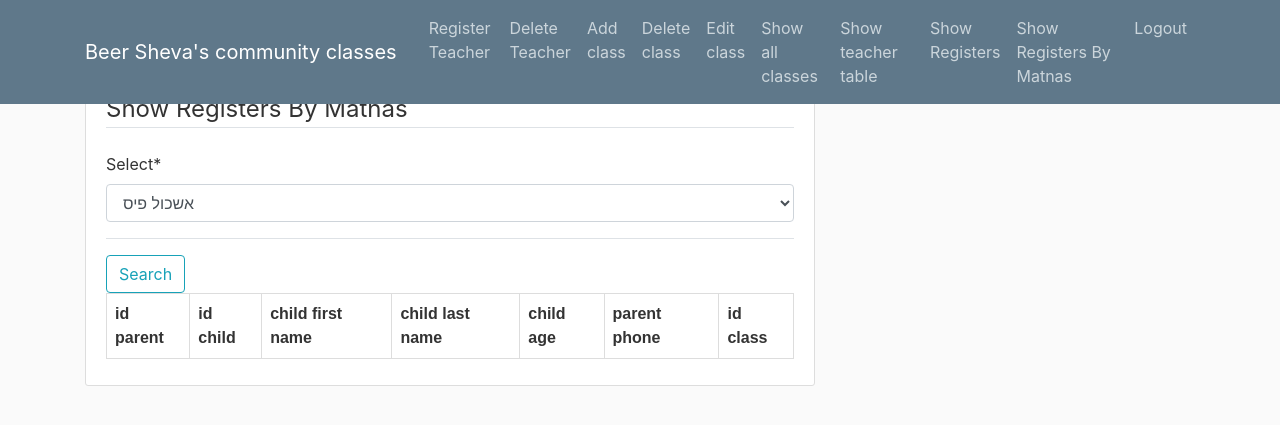
After one commit to noynegines/django_project, a Django app: page /showRegistersByMatnas/ in a window 1280 px wide. The commit adds this page. Shown: the top 425 px of the page. Run offline with Django 3.2, Linux system fonts and the light colour scheme; lists and menus that the app fills with data are empty; some libraries are stand-ins or nearby versions.

Commit message:
PM2020T11-4

```diff
--- a/django_project/urls.py
+++ b/django_project/urls.py
@@ -29,7 +29,6 @@ urlpatterns = [
     path('groupActivityTable/',user_views.GroupActivitiesTable,name ='groupActivityTable'),
     path('AdminGroupActivityTable/',user_views.AdminGroupActivitiesTable,name ='AdminGroupActivityTable'),
     path('AddActivitiesGroup/',user_views.AddActivitiesGroup,name ='AddActivitiesGroup'),
-    path('', include('homepage.urls')),
     path('registerToClass/',user_views.registerToClass, name='registerToClass'),
     path('showMyClasses/',user_views.showMyClasses, name='showMyClasses'),
     path('TeacherDetail/',user_views.TeacherDetail, name='TeacherDetail'),
@@ -37,5 +36,8 @@ urlpatterns = [
     path('editDetails/', user_views.editDetails, name='editDetails'),
     path('ShowMyClass/', user_views.ShowMyClass, name='ShowMyClass'),
     path('AdminShowRegisters/',user_views.adminShowRegisters,name ='AdminShowRegisters'),
+    path('showRegistersByMatnas/',user_views.adminShowRegistersByMatnas,name ='showRegistersByMatnas'),
+    path('', include('homepage.urls')),
+
 
 ]
--- a/users/forms.py
+++ b/users/forms.py
@@ -23,6 +23,8 @@ class UserProfileForm(forms.ModelForm):
     class Meta:
         model = UserProfile
         fields = [ 'phone' , 't_id' ]
+
+
 
 
 
@@ -89,6 +91,29 @@ class addGroupActiviesForm(forms.ModelForm):
         fields = ['ageMax','ageMin' ,'nameClas' , 'given_id']
 
 
+class adminMatnasForm(forms.ModelForm):
+    CHOICES = (
+        ("אשכול פיס ", "אשכול פיס "),
+        (" מתנ\"ס רמות ספורטיב ", " מתנ\"ס רמות ספורטיב "),
+        ("אשכול רמות ", "אשכול רמות "),
+        ("הרוח היהודית  ", "הרוח היהודית  "),
+        ("מרגליות ", "מרגליות "),
+        ("פאני קפלן  ", "פאני קפלן  "),
+        ("נאות לון ", "נאות לון "),
+        ("נווה נוי ", "נווה נוי "),
+        ("רמב\"ם ", "רמב\"ם "),
+        ("אולם ספורט נווה נוי/מענית  ", "אולם ספורט נווה נוי/מענית  "),
+        ("נווה זאב ", "נווה זאב "),
+        (" קתדרה ", " קתדרה "),
+        ("דניס הישרדות ", "דניס הישרדות "),
+        ("מועדון השחמט העירוני ", "מועדון השחמט העירוני "),
+        ("מתנ\"ס יא ", "מתנ\"ס יא "),
+        ("רגר   ", "רגר   "),)
+    select = forms.CharField(widget=forms.Select(choices=CHOICES))
+
+    class Meta:
+        model = User
+        fields = []  # max delete this selects
 class registerToClassForm(forms.ModelForm):
 
     ID_C = forms.CharField(max_length=9, min_length=9,widget=forms.TextInput(attrs={'type':'number','min':'0'}), label='ID child')
@@ -97,16 +122,17 @@ class registerToClassForm(forms.ModelForm):
     Age_C = forms.CharField(max_length=2, min_length=1, widget=forms.TextInput(attrs={'type': 'number', 'min': '0'}),label='Age')
     Phone_P = forms.CharField(max_length=10, min_length=10,widget=forms.TextInput(attrs={'type':'number','min':'0'}), label='Phone')
 
-    with open('users/classes.json', encoding="utf8") as db:
-        Ttable = json.load(db)
-    CHOICES = ()
-    for x in Ttable:
-        CHOICES = CHOICES + (
-        (x["idC"], x["location"] + " " + x["neighborhood"] + " " + x["class-name"] + " " + x["min-age"] + "-" + x["max-age"]),)
-
-
-    select = forms.CharField(widget=forms.Select(choices=CHOICES))
-
     class Meta:
         model = User
         fields = ['ID_C','FName_C' ,'LName_C' , 'Age_C','Phone_P']
+    def __init__(self, *args, **kwargs):
+        super(registerToClassForm, self).__init__(*args, **kwargs)
+        with open('users/classes.json', encoding="utf8") as db:
+            Ttable = json.load(db)
+        CHOICES = ()
+        for x in Ttable:
+            CHOICES = CHOICES + (
+            (x["idC"], x["location"] + " " + x["neighborhood"] + " " + x["class-name"] + " " + x["min-age"] + "-" + x["max-age"]),)
+
+        self.fields['select'] = forms.ChoiceField(
+            choices=CHOICES)
--- a/users/templates/Admin1/baseAdmin.html
+++ b/users/templates/Admin1/baseAdmin.html
@@ -38,6 +38,7 @@
                 <a class="nav-item nav-link" href="{% url 'AdminGroupActivityTable' %}">Show all classes</a>
                 <a class="nav-item nav-link" href="{% url 'TeacherTable' %}">Show teacher table</a>
                 <a class="nav-item nav-link" href="{% url 'AdminShowRegisters' %}">Show Registers</a>
+                <a class="nav-item nav-link" href="{% url 'showRegistersByMatnas' %}">Show Registers By Matnas</a>
                 <a class="nav-item nav-link" href="{% url 'homepage-home' %}">Logout</a>
 
 
--- /dev/null
+++ b/users/templates/Admin1/showRegistersByMatnas.html
@@ -0,0 +1,66 @@
+{% extends "Admin1/baseAdmin.html" %}
+{% load crispy_forms_tags %}
+{% block content %}
+    <div class="content-section">
+        <form method="POST">
+            {% csrf_token %}
+            <fieldset class="form-group">
+                <legend class="border-bottom mb-4">Show Registers By Matnas</legend>
+                {{ AdminMatnasForm|crispy }}
+                    <html>
+                    <head>
+                    <style>
+                    table {
+                      font-family: arial, sans-serif;
+                      border-collapse: collapse;
+                      width: 100%;
+                    }
+
+                    td, th {
+                      border: 1px solid #dddddd;
+                      text-align: left;
+                      padding: 8px;
+                    }
+
+                    tr:nth-child(even) {
+                      background-color: #dddddd;
+                    }
+                    </style>
+                    </head>
+                    <body>
+
+                    <table>
+                      <tr>
+
+                        <th>id parent</th>
+                        <th>id child</th>
+                        <th>child first name</th>
+                        <th>child last name</th>
+                        <th>child age</th>
+                        <th>parent phone</th>
+                        <th>id class</th>
+                      </tr>
+
+
+
+                    {% for T in x %}
+                    <tr>
+                    {% for r in T %}
+
+                    <td>{{r}}</td>
+
+                    {% endfor %}
+                    </tr>
+                    {% endfor %}
+
+                    </body>
+                    </html>
+
+            </fieldset>
+
+        </form>
+        <div class="border-top pt-3">
+           <button class="btn btn-outline-info" type="submit">Search</button>
+        </div>
+    </div>
+{% endblock content %}
--- a/users/templates/simpleuser/registerToClass.html
+++ b/users/templates/simpleuser/registerToClass.html
@@ -7,6 +7,7 @@
             <fieldset class="form-group">
                 <legend class="border-bottom mb-4">Register to class</legend>
                 {{ RegisterToClassForm|crispy }}
+
 
             </fieldset>
 
--- a/users/views.py
+++ b/users/views.py
@@ -1,8 +1,9 @@
 from django.shortcuts import render, redirect
 from django.contrib import messages
-from .forms import UserRegisterForm , UserProfileForm , DeleteProfileForm , showGroupActiviesForm, addGroupActiviesForm,registerToClassForm
+from .forms import UserRegisterForm , UserProfileForm , DeleteProfileForm , showGroupActiviesForm, addGroupActiviesForm,registerToClassForm , adminMatnasForm
 from users.models import UserProfile , RegisterChild
 import json
+from django import forms
 #import requests
 
     #print(dataB)
@@ -166,12 +167,15 @@ def AddActivitiesGroup(request):
             groupActivityList = []
             with open('users/classes.json', encoding="utf8") as db:
                 Ttable = json.load(db)
+            i=0
             for item in Ttable:
+                if i<item["idC"]:
+                    i=item["idC"]
                 if ( item["class-name"].replace(' ', '')== given_groupActivity.replace(' ', '') and item["neighborhood"].replace(' ', '') == y[2].replace(' ', '') and item["phone"].replace(' ', '') == y[1].replace(' ', '') and item["location"].replace(' ', '') == y[0].replace(' ', '') and item["min-age"].replace(' ', '') == minAge and item["max-age"].replace(' ', '') == maxAge ):
                     messages.warning(request, f' group activity already exist  !')
                     return render(request, 'Admin1/AddActivitiesGroup.html', context)
-
-            newl={"location": " ", "phone": " ", "neighborhood": " ", "category": " ", "subcategory": " ", "class-name": " ", "min-age": "", "max-age": "", "audience": " ","guide":" "}
+            i=i+1
+            newl={"location": " ", "phone": " ", "neighborhood": " ", "category": " ", "subcategory": " ", "class-name": " ", "min-age": "", "max-age": "", "audience": " ","guide":" ","idC":0}
             newl["location"]=y[0]
             newl["phone"]=y[1]
             newl["neighborhood"]=y[2]
@@ -179,6 +183,7 @@ def AddActivitiesGroup(request):
             newl["min-age"]=minAge
             newl["max-age"]=maxAge
             newl["guide"]=teacherID
+            newl["idC"] = i
             #print(newl)
             Ttable.append(newl)
             with open('users/classes.json', 'w' , encoding="utf8") as newF:
@@ -241,6 +246,7 @@ def registerToClass(request):
     #regTOclass = registerToClassForm()
     #context = {'registertoclass': regTOclass}
     #return render(request, 'simpleuser/registerToClass.html', context)
+
 
     if request.method == 'POST':
         RegisterToClassForm = registerToClassForm(request.POST)
@@ -347,3 +353,39 @@ def ShowMyClass(request): #מדריך
 
     context = { 'MyClass': MyClass , 'x' : x }
     return render(request,'guide/ShowMyClass.html',context )
+
+
+def adminShowRegistersByMatnas(request):
+    if request.method == 'POST':
+        AdminMatnasForm = adminMatnasForm(request.POST)
+        x = []
+        inX = []
+
+        with open('users/classes.json', encoding="utf8") as db:
+            Ttable = json.load(db)
+
+        value = RegisterChild.objects.all()
+        if AdminMatnasForm.is_valid():
+            matnas = AdminMatnasForm.cleaned_data.get('select')
+            for item in value:
+                RegisterClassId = item.idClass
+                for row in Ttable:
+                    if (int(row["idC"]) == int(RegisterClassId)):
+                        if (row["location"].replace(' ', '') == matnas.replace(' ', '')):
+                            inX.append(item.ID_P)
+                            inX.append(item.ID_C)
+                            inX.append(item.FName_C)
+                            inX.append(item.LName_C)
+                            inX.append(item.Age_C)
+                            inX.append(item.Phone_P)
+                            inX.append(item.idClass)
+                            x.append(inX)
+                            inX = []
+
+            context = {'x': x, 'AdminMatnasForm': AdminMatnasForm}
+
+    else:
+        AdminMatnasForm = adminMatnasForm()
+        context = {'AdminMatnasForm': AdminMatnasForm}
+
+    return render(request, 'Admin1/showRegistersByMatnas.html', context)
```
Also changed, not shown: db.sqlite3, users/classes.json.
